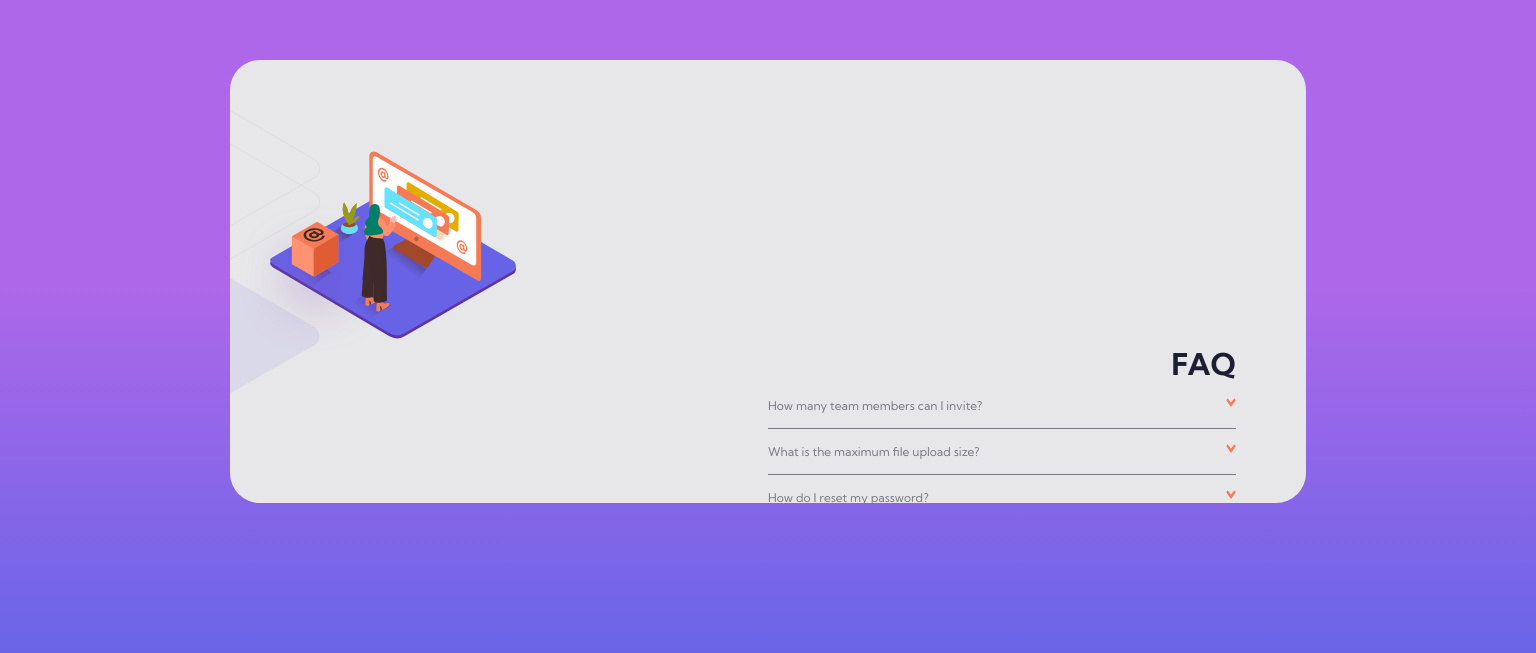
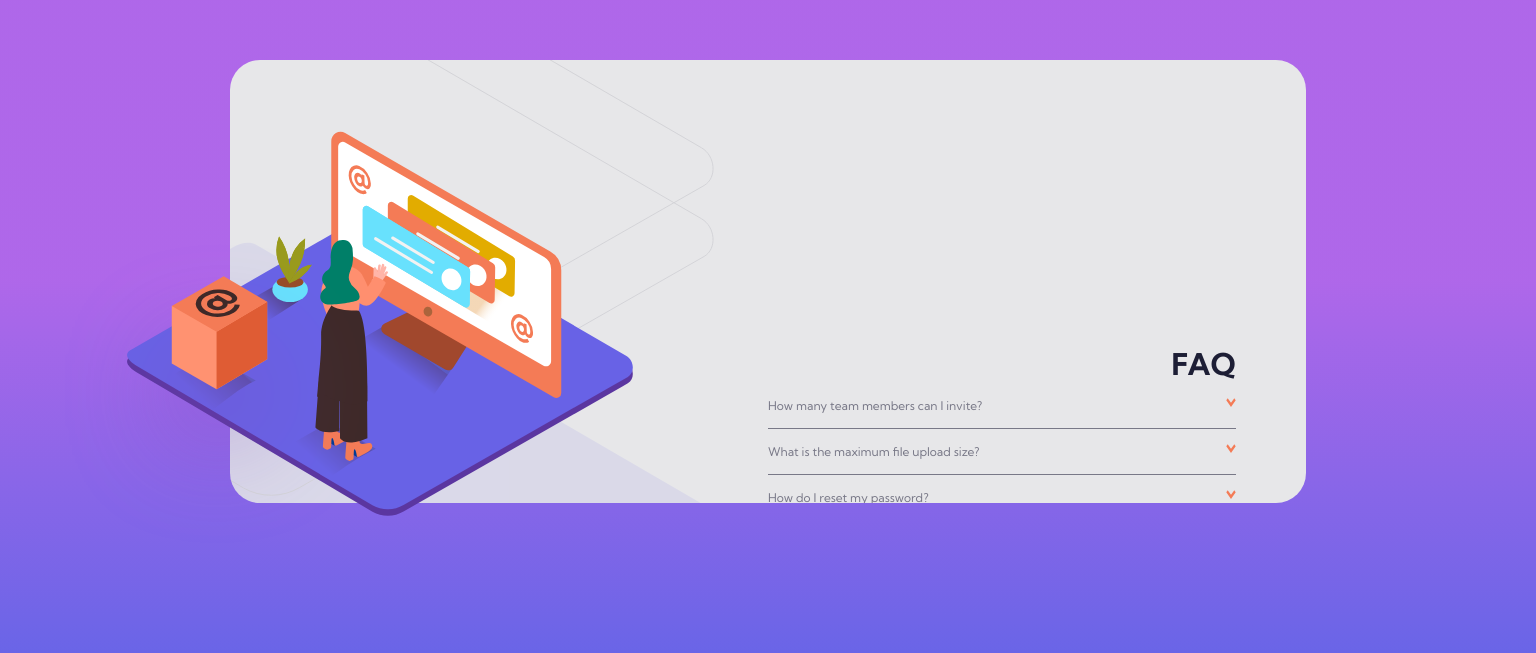
Before and after one commit to darubiomunoz/portfolio-07-faqaccordioncard, a React (Create React App) app: page / in a window 1536 px wide. Shown: the part 119-772 px from the top of the page. Built offline with nearby package versions, Linux system fonts and the light colour scheme.

Commit message:
position styles of the image

```diff
--- a/src/components/styles/Illustration.css
+++ b/src/components/styles/Illustration.css
@@ -217,16 +217,3 @@
         left: -430px;
     }
 }
-
-@media (min-width: 1440px) {
-    .illustration__base {
-        width: 18%;
-        top: 270px;
-        left: 240px;
-    }
-    .illustration__shadow {
-        width: 80%;
-        top: -300px;
-        left: -340px;
-    }
-}
```
